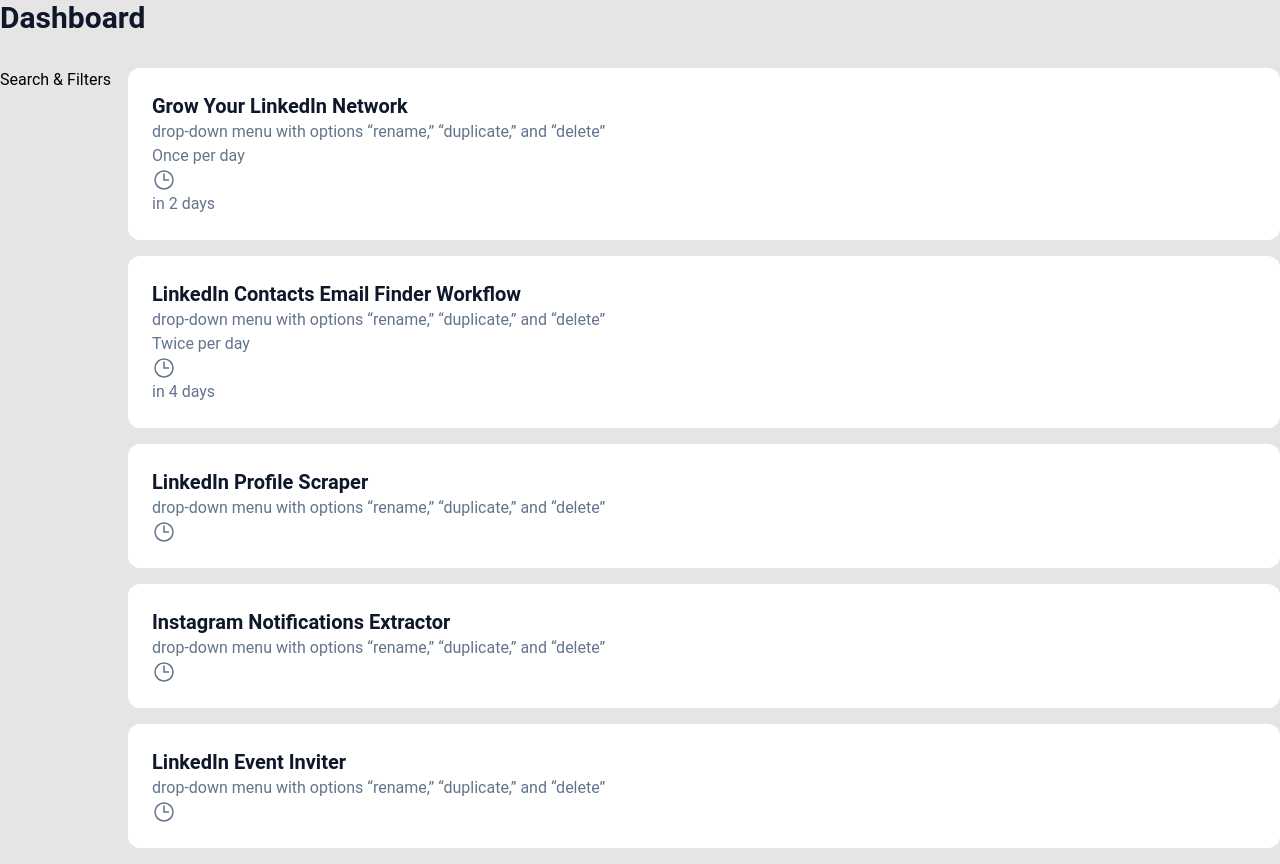
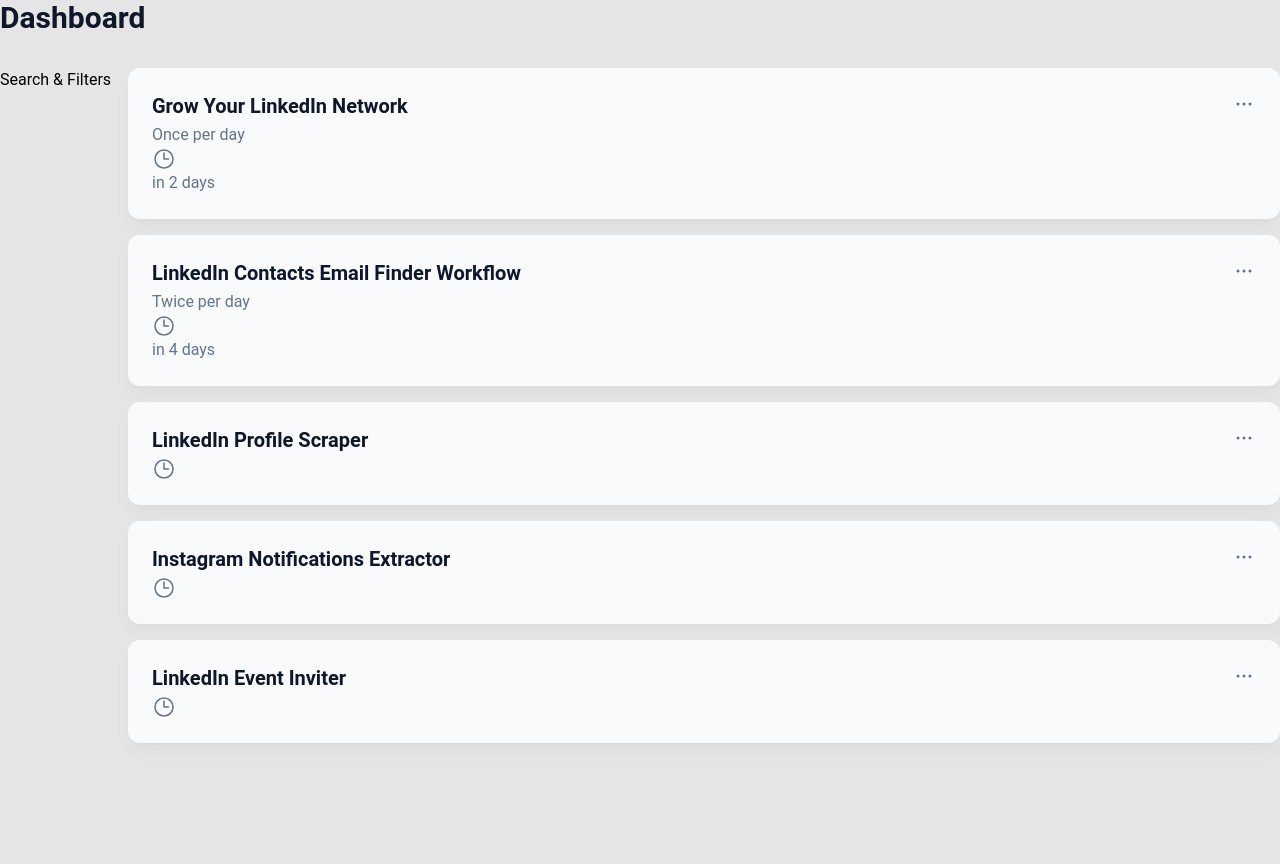
Before and after one commit to mickaelr/phantombuster-test-mr, a React (Vite) app: page / in a window 1280 px wide. After the commit the page ends 800 px from the top, so only its background shows below. Built offline with nearby package versions, Linux system fonts and the light colour scheme; a web font is replaced by a local one.

Commit message:
dropdown menu component

```diff
--- /dev/null
+++ b/src/common/DropdownMenu.tsx
@@ -0,0 +1,29 @@
+import { ReactNode, useState } from 'react';
+
+export type DropdownMenuItem = {
+  text: string;
+  action: () => any; //TODO: remove any type
+};
+
+function DropdownMenu(props: { items: DropdownMenuItem[], children: ReactNode }) {
+  const [menuOpen, setMenuOpen] = useState(false);
+
+  const toggleMenu = () => {
+    setMenuOpen(!menuOpen);
+  };
+
+  return (
+    <div className='relative'>
+      <button onClick={toggleMenu}>{props.children}</button>
+      {menuOpen ? (
+        <ul className='absolute top-full right-0 bg-slate-50 p-1 rounded-xl shadow-lg shadow-neutral-400/10 text-slate-900'>
+          { props.items.map((menuItem, index) => (
+            <li><button key={index} onClick={menuItem.action} className='w-full p-2 rounded-lg text-left whitespace-nowrap hover:bg-neutral-200'>{menuItem.text}</button></li>
+          ))}
+        </ul>
+      ) : null}
+    </div>
+  )
+}
+
+export default DropdownMenu
--- a/src/dashboard/PhantomItem.tsx
+++ b/src/dashboard/PhantomItem.tsx
@@ -1,12 +1,33 @@
-import { ClockIcon } from '@heroicons/react/24/outline'
+import { ClockIcon, EllipsisHorizontalIcon } from '@heroicons/react/24/outline'
 import { IPhantom } from '../phantom'
 import RemainingTime from './RemainingTime'
+import DropdownMenu, { DropdownMenuItem } from '../common/DropdownMenu';
 
 function PhantomItem(props: IPhantom) {
+
+  const renamePhantom = () => {
+    console.log(`rename Phantom ${props.id}`);
+  };
+  const duplicatePhantom = () => {
+    console.log(`duplicate Phantom ${props.id}`);
+  };
+  const deletePhantom = () => {
+    console.log(`delete Phantom ${props.id}`);
+  };
+  const phantomMenuItems: DropdownMenuItem[] = [
+    { text: 'Rename', action: renamePhantom },
+    { text: 'Duplicate', action: duplicatePhantom },
+    { text: 'Delete', action: deletePhantom },
+  ];
+
   return (
-    <div className="bg-white mb-4 p-6 rounded-xl text-slate-500">
-      <h2 className="text-xl font-bold text-slate-900">{ props.name }</h2>
-      <div>drop-down menu with options “rename,” “duplicate,” and “delete”</div>
+    <div className="bg-slate-50 mb-4 p-6 rounded-xl shadow-lg shadow-neutral-400/10 text-slate-500">
+      <div className="flex justify-between">
+        <h2 className="text-xl font-bold text-slate-900">{ props.name }</h2>
+        <DropdownMenu items={phantomMenuItems}>
+          <EllipsisHorizontalIcon className="h-6 w-6 text-slate-500" />
+        </DropdownMenu>
+      </div>
       <div>{ props.repeatedLaunchTimes?.simplePreset }</div>
       <ClockIcon className="h-6 w-6 text-slate-500" />
       <RemainingTime minutesRemaining={ props.nextLaunchIn } />
```
Also changed, not shown: 1 other file (tests, documents, lock files or other folders).
